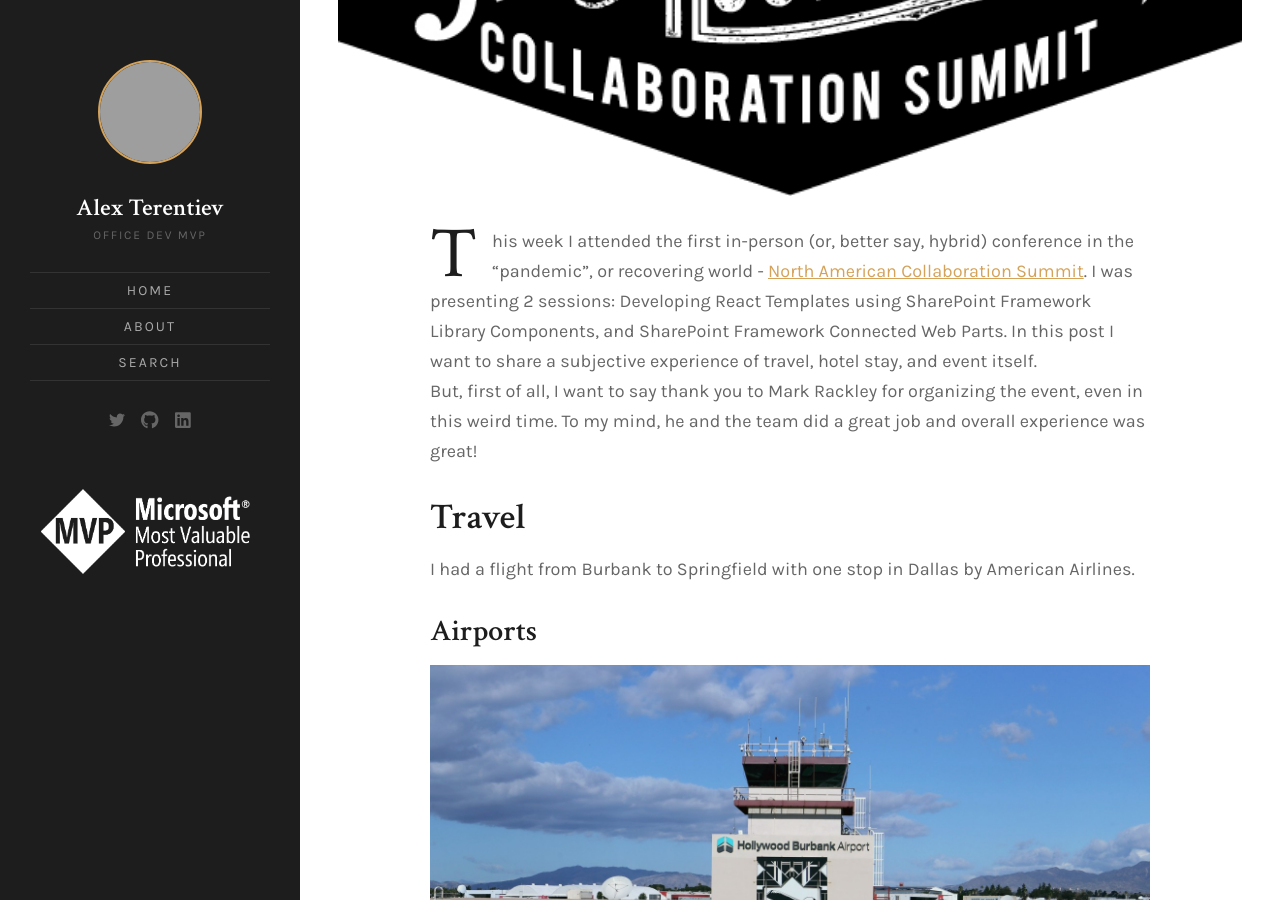
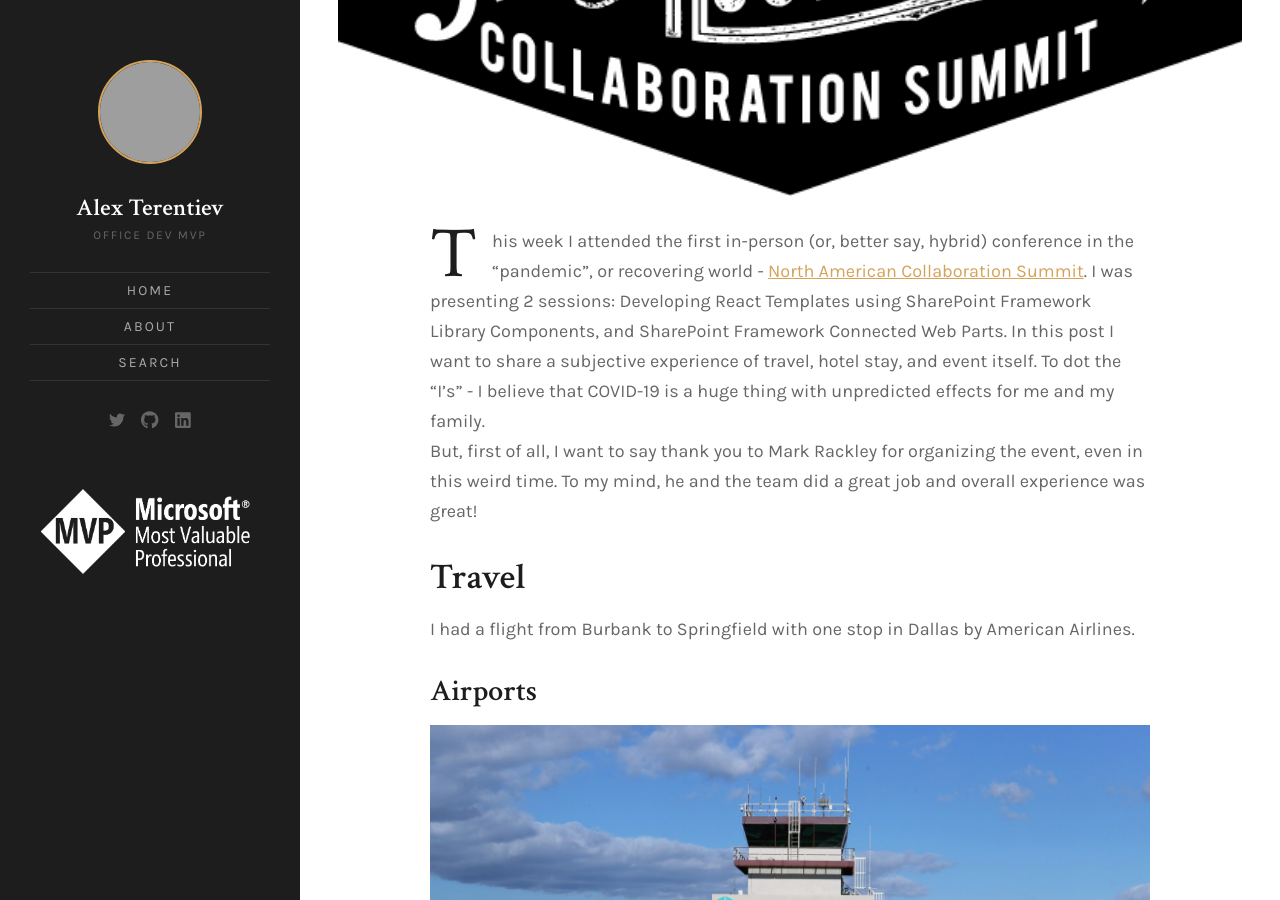
Before and after one commit to AJIXuMuK/AJIXuMuK.github.io, a Jekyll site: the page built from _posts/2020-10-01-attending-in-person-event.md, in a window 1280 px wide and 900 px high, scrolled down 704 px, cut to the strip 0-900 px from the top of the window. Built offline with Jekyll 4.4.1, drawn with Linux system fonts in a browser that asks for light colours; comment, search, counter and statistics services are not loaded; grey boxes are pictures that could not be loaded.

Commit message:
dot the i's

```diff
--- a/_posts/2020-10-01-attending-in-person-event.md
+++ b/_posts/2020-10-01-attending-in-person-event.md
@@ -23,7 +23,7 @@
 featured_image: assets/images/posts/2020/2020-10-01-nacs-1.png
 featured_image_thumbnail: assets/images/posts/2020/2020-10-01-nacs-1.png
 ---
-This week I attended the first in-person (or, better say, hybrid) conference in the "pandemic", or recovering world - [North American Collaboration Summit](https://www.collabsummit.org/). I was presenting 2 sessions: Developing React Templates using SharePoint Framework Library Components, and SharePoint Framework Connected Web Parts. In this post I want to share a subjective experience of travel, hotel stay, and event itself.
+This week I attended the first in-person (or, better say, hybrid) conference in the "pandemic", or recovering world - [North American Collaboration Summit](https://www.collabsummit.org/). I was presenting 2 sessions: Developing React Templates using SharePoint Framework Library Components, and SharePoint Framework Connected Web Parts. In this post I want to share a subjective experience of travel, hotel stay, and event itself. To dot the "I's" - I believe that COVID-19 is a huge thing with unpredicted effects for me and my family.
 <br />
 But, first of all, I want to say thank you to Mark Rackley for organizing the event, even in this weird time. To my mind, he and the team did a great job and overall experience was great!
 <br />
```
